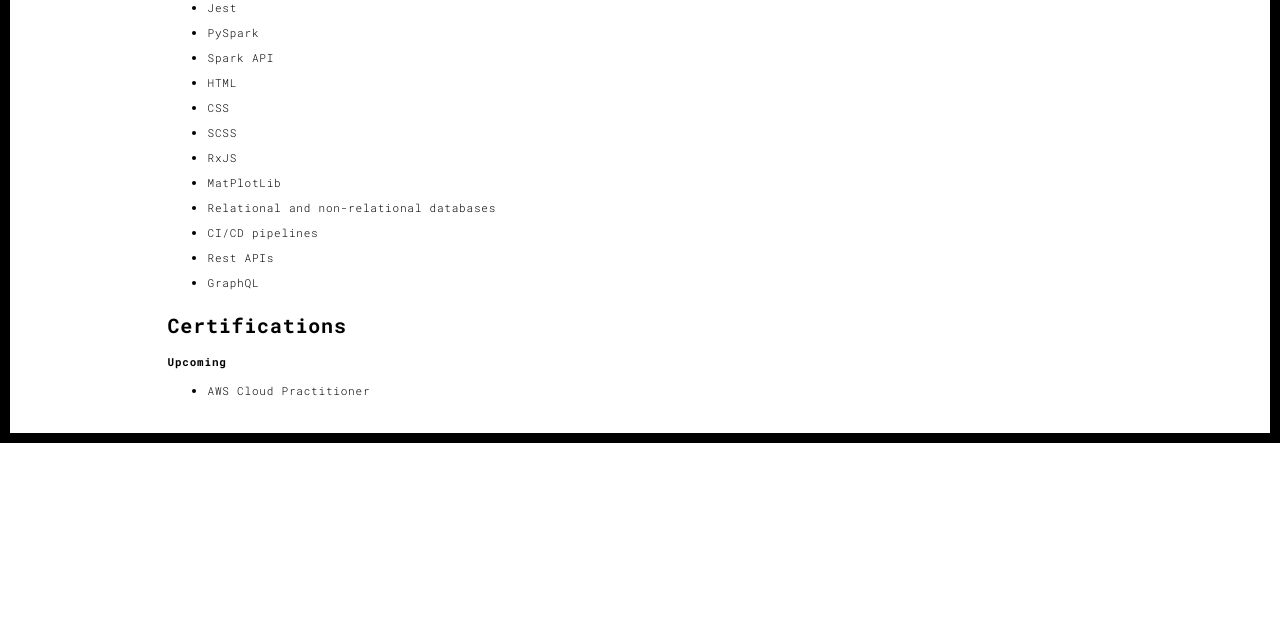
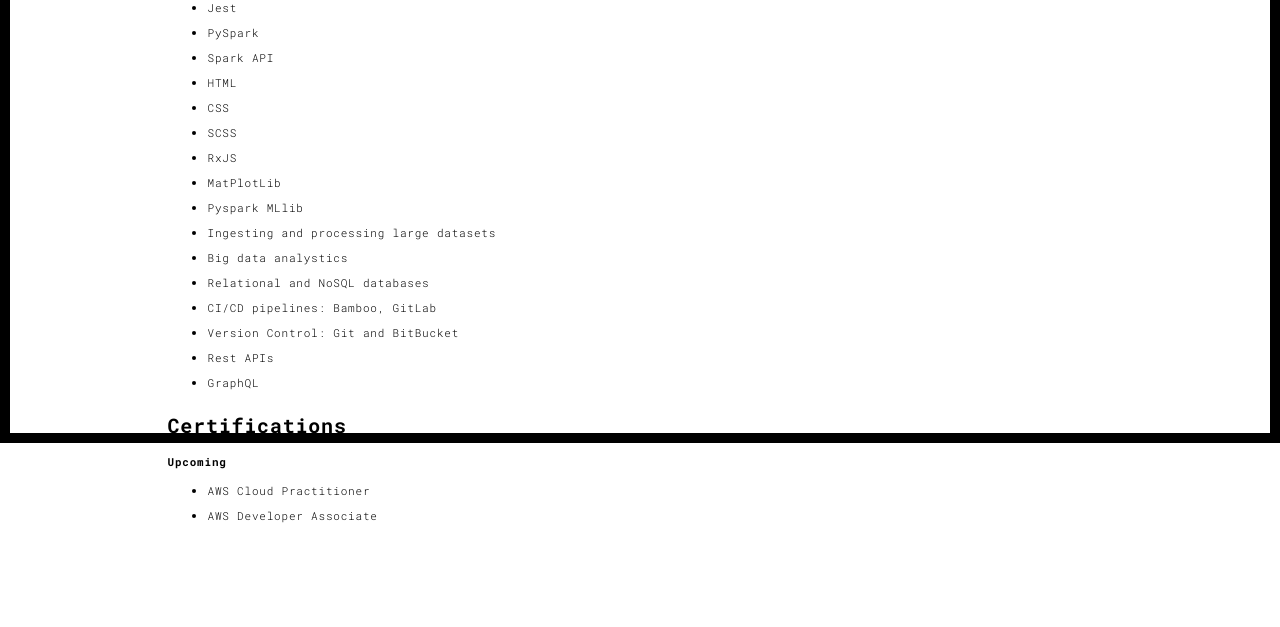
Before and after one commit to emilyjspencer/portfoliokawaii, a Flask app: page /skills.html in a window 1280 px wide. Shown: the part 357-984 px from the top of the page. Before the commit the page ends 800 px from the top, so only its background shows below. Run offline with Flask 3, Linux system fonts and the light colour scheme; some libraries are stand-ins or nearby versions.

Commit message:
feat(Skills): Updates skills

```diff
--- a/webserver/templates/skills.html
+++ b/webserver/templates/skills.html
@@ -79,8 +79,12 @@
                     <li>SCSS</li>
                     <li>RxJS</li>
                     <li>MatPlotLib</li>
-                    <li>Relational and non-relational databases</li>
-                    <li>CI/CD pipelines</li>
+                    <li>Pyspark MLlib</li>
+                    <li>Ingesting and processing large datasets</li>
+                    <li>Big data analystics</li>
+                    <li>Relational and NoSQL databases</li>
+                    <li>CI/CD pipelines: Bamboo, GitLab</li>
+                    <li>Version Control: Git and BitBucket</li>
                     <li>Rest APIs</li>
                     <li>GraphQL</li>
                 </ul>
@@ -91,6 +95,7 @@
                 <h4>Upcoming</h4>
                 <ul>
                     <li>AWS Cloud Practitioner</li>
+                    <li>AWS Developer Associate</li>
                 </ul>
                </div>
               </div>
```
